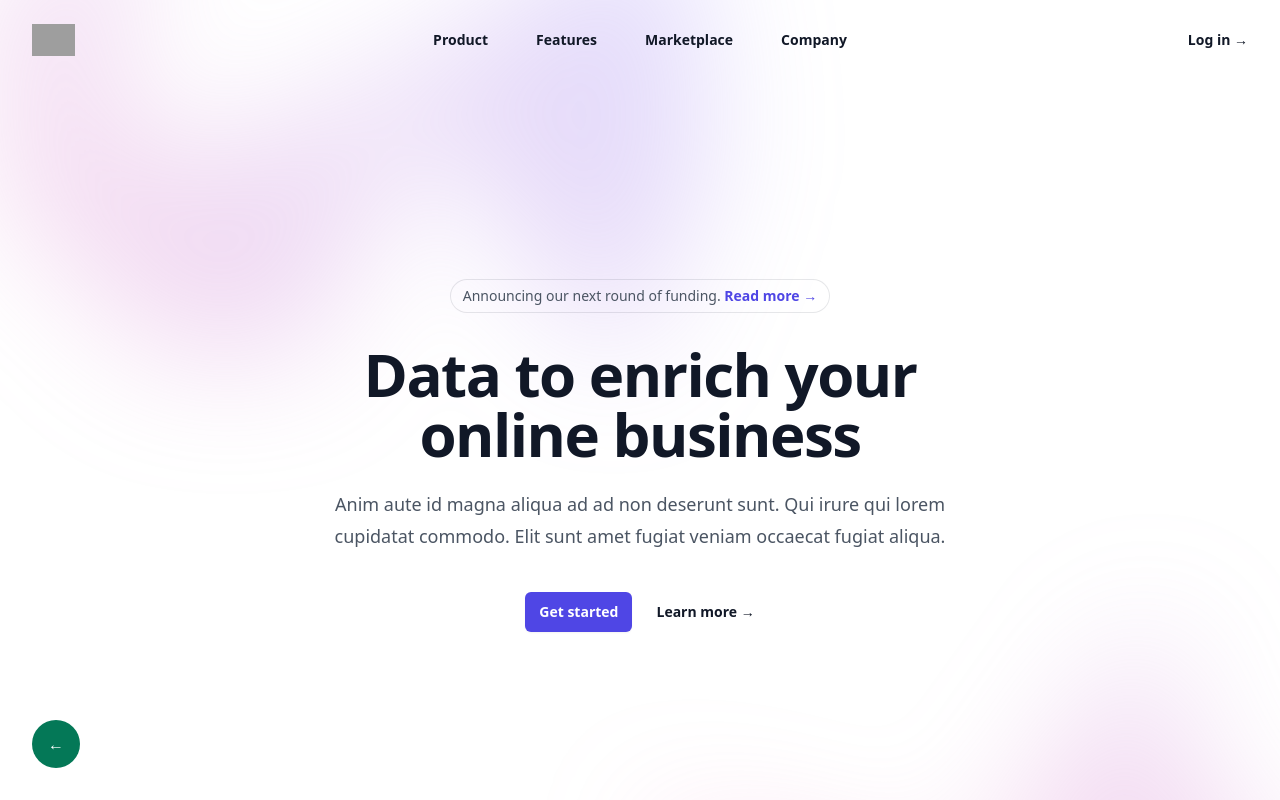
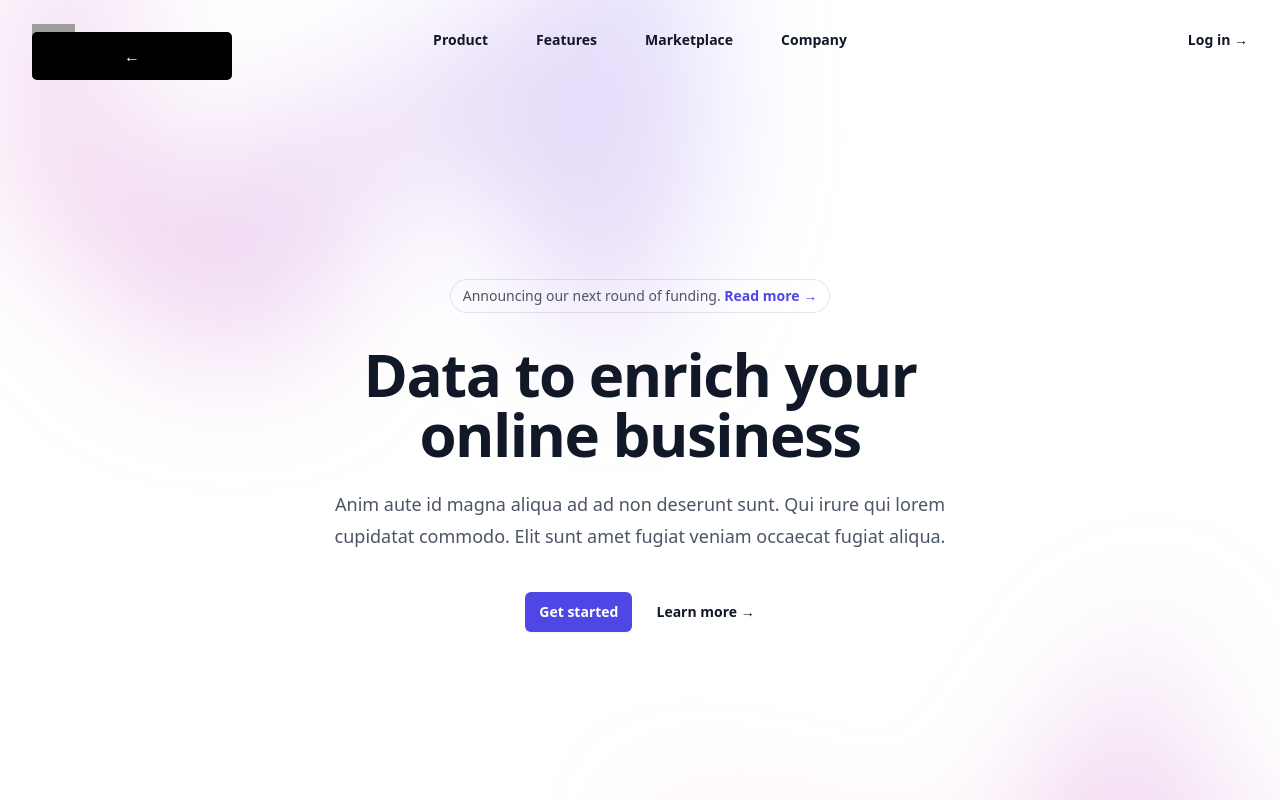
Before and after one commit to mobiloudsupport/back-button, a plain HTML site: page index.html in a window 1280 px wide. Shown: the top 800 px of the page. Drawn offline with nearby package versions, Linux system fonts and the light colour scheme; grey boxes are pictures that could not be loaded.

Commit message:
refactor and name changes

```diff
--- a/index.html
+++ b/index.html
@@ -251,10 +251,10 @@
       </footer>
       <script src="./index.js"></script>
       <script>
-        function addDarkmodeWidget() {
-          new Darkmode().init();
+        function addBackButtonWidget() {
+          new BackButton().init();
         }
-        window.addEventListener('load', addDarkmodeWidget);
+        window.addEventListener('load', addBackButtonWidget);
       </script>
 </body>
 </html>
--- a/index.js
+++ b/index.js
@@ -1,28 +1,24 @@
 const IS_BROWSER = typeof window !== 'undefined';
 
-class Darkmode {
+class BackButton {
   constructor(options) {
     if (!IS_BROWSER) {
       return;
     }
-    /*
-      delay: maybe animation
-
-    */
     const defaultOptions = {
       time: '0.3s',
       textColor: 'white',
-      buttonColorPrimary: '#047857', // bg color
+      buttonColorPrimary: '#000', // bg color
       buttonColorLight: '#fff', //not used, but could be used if darkMode is added
       label: '←',
       autoMatchOsTheme: true, //not used, but could be used if darkMode is added
-      position: 'bottom-left', // top-right | top-left | bottom-left | bottom-right
-      animation: 'fadeIn', // fadeIn | scaleUp | slideBottom | slideTop | slideleft | slideRight
-      display: 'onLoad', // onLoad | onScrollDown | onScrollUp
+      position: 'top-left', // top-right | top-left | bottom-left | bottom-right
+      animation: 'slideTop', // fadeIn | scaleUp | slideBottom | slideTop | slideleft | slideRight
+      display: 'onScrollDown', // onLoad | onScrollDown | onScrollUp
       hideMode: 'none', // not used for now
       scrollHeight: 300, //in px, not used now
-      radius: '50%', // Any css unit, 50% gives a rounded btn if same height/width
-      width: 'auto',
+      radius: '5px', // Any css unit, 50% gives a rounded btn if same height/width
+      width: '200px',
       delay: '1000', // defines how much time to wait until the element shows up
       backBehavior: 'javascript', // for now, javascript only
       containerClass: null, // if not null, button is injected into a container, it uses any html selectors '.class' '#id'
@@ -31,32 +27,31 @@ class Darkmode {
     };
 
     options = Object.assign({}, defaultOptions, options);
+    let positionValues = {right: 'unset', left: 'unset', bottom: 'unset', top: 'unset'}
 
-    const position = () => {
-      let values = {right: 'unset', left: 'unset', bottom: 'unset', top: 'unset'}
+
       switch (options.position) {
         case 'bottom-right':
-          values.right = '32px';
-          values.bottom =  '32px';
+          positionValues.right = '32px';
+          positionValues.bottom =  '32px';
           break;
         case 'bottom-left':
-          values.left = '32px';
-          values.bottom =  '32px';
+          positionValues.left = '32px';
+          positionValues.bottom =  '32px';
           break;
         case 'top-right':
-          values.top = '32px';
-          values.right =  '32px';
+          positionValues.top = '32px';
+          positionValues.right =  '32px';
           break;
         case 'top-left':
-          values.top = '32px';
-          values.left =  '32px';
+          positionValues.top = '32px';
+          positionValues.left =  '32px';
           break;
         default:
-          values.right = '32px';
-          values.bottom =  '32px';
+          positionValues.right = '32px';
+          positionValues.bottom =  '32px';
       }
-      return values
-    }
+
     const css = `
 
       /* BTN CLASSES */
@@ -68,10 +63,10 @@ class Darkmode {
         position: ${options.containerClass == null ? 'fixed' : 'block' };
         border-radius: ${options.radius};
         border:none;
-        right: ${position().right};
-        bottom: ${position().bottom};
-        left: ${position().left};
-        top: ${position().top};
+        right: ${positionValues.right};
+        bottom: ${positionValues.bottom};
+        left: ${positionValues.left};
+        top: ${positionValues.top};
         cursor: pointer;
         transition: all 0.5s ease;
         display: none;
@@ -213,7 +208,7 @@ class Darkmode {
         case 'onLoad':
             this.button.classList.add('backButton-toggle--visible');
           break;
-        case 'scrollDown':
+        case 'onScrollDown':
 
         window.addEventListener('scroll', function() {
           let scrollTop = window.scrollY || document.documentElement.scrollTop;
@@ -229,7 +224,7 @@ class Darkmode {
           lastScrollTop = scrollTop;
         });
           break;
-        case 'scrollUp':
+        case 'onScrollUp':
 
           window.addEventListener('scroll', function() {
             let scrollTop = window.scrollY || document.documentElement.scrollTop;
@@ -286,7 +281,7 @@ class Darkmode {
 /* eslint-disable */
 if (IS_BROWSER) {
   (function (window) {
-    window.Darkmode = Darkmode;
+    window.BackButton = BackButton;
   })(window);
 }
 /* eslint-enable */
```
